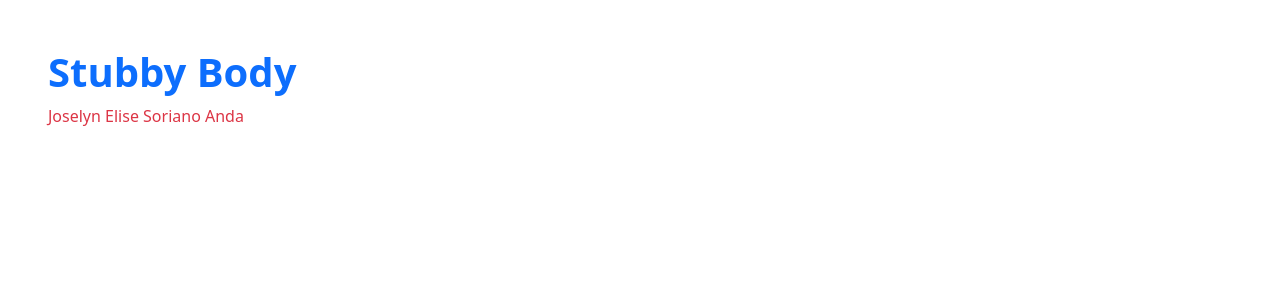
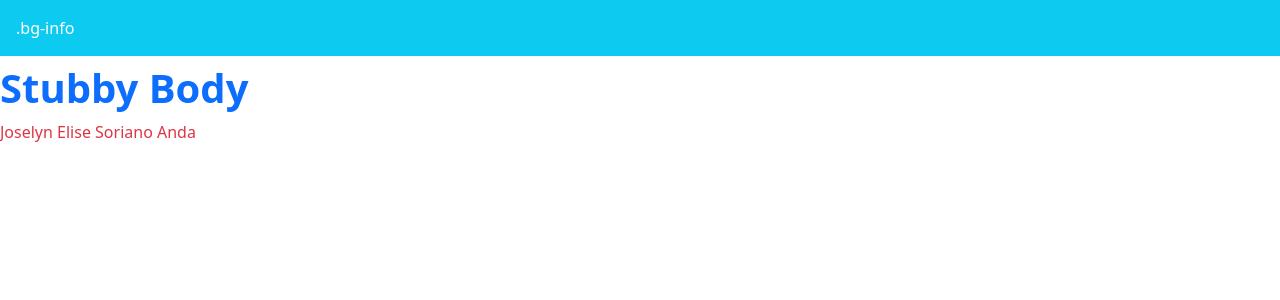
Before and after one commit to jesa06/andaflask, a Flask app: page /stub/ in a window 1280 px wide. Shown: the part 66-366 px from the top of the page. Run offline with Flask 2, Linux system fonts and the light colour scheme.

Commit message:
background

```diff
--- a/templates/stub.html
+++ b/templates/stub.html
@@ -7,7 +7,7 @@
 <!- This is a replacement block for Body in base.html -->
 {% block body %}
     <!- Try building a new body here, bootstrap is a wise choice ->
-    <div class="px-5 py-5 mx-auto">
+    <div class="p-3 mb-2 bg-info text-white">.bg-info</div>
         <h1 class="text-primary"><strong>Stubby Body</strong></h1>
         <p class="text-danger">Joselyn Elise Soriano Anda</p>
     </div>
```
